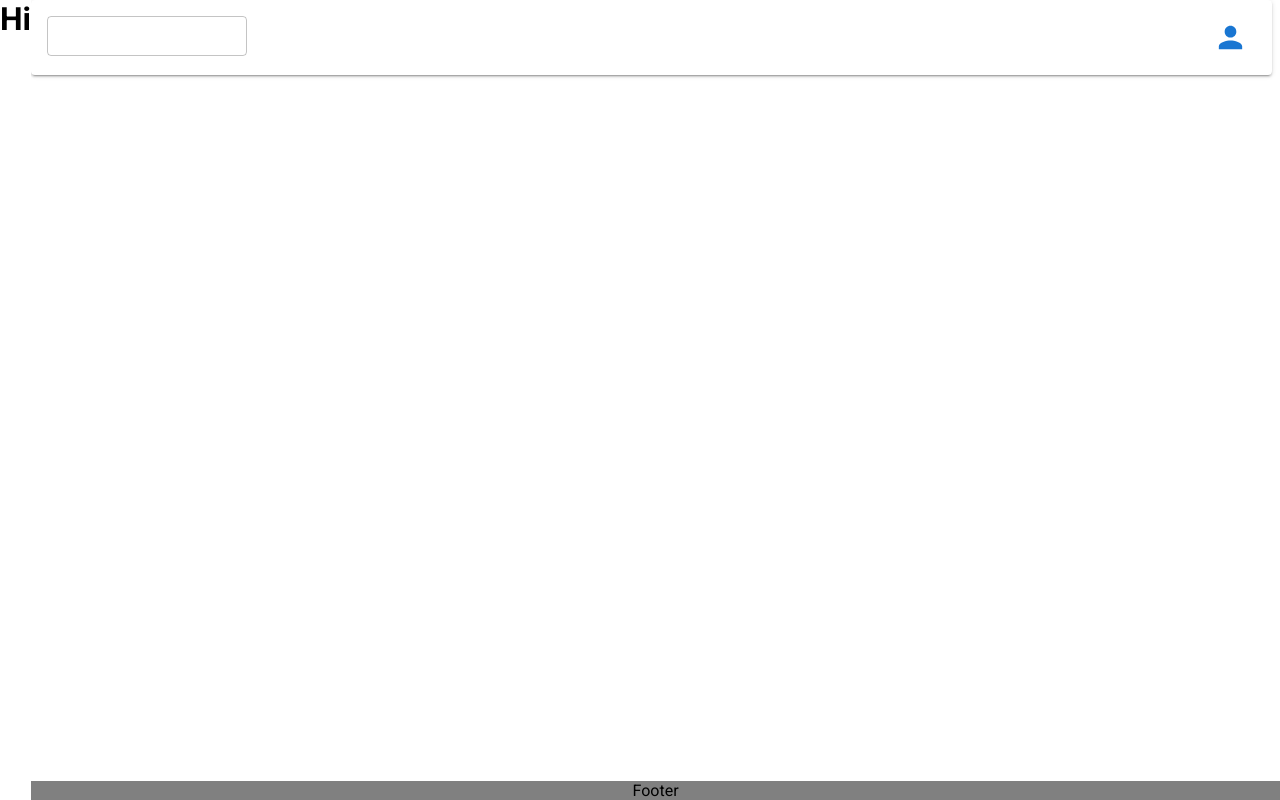
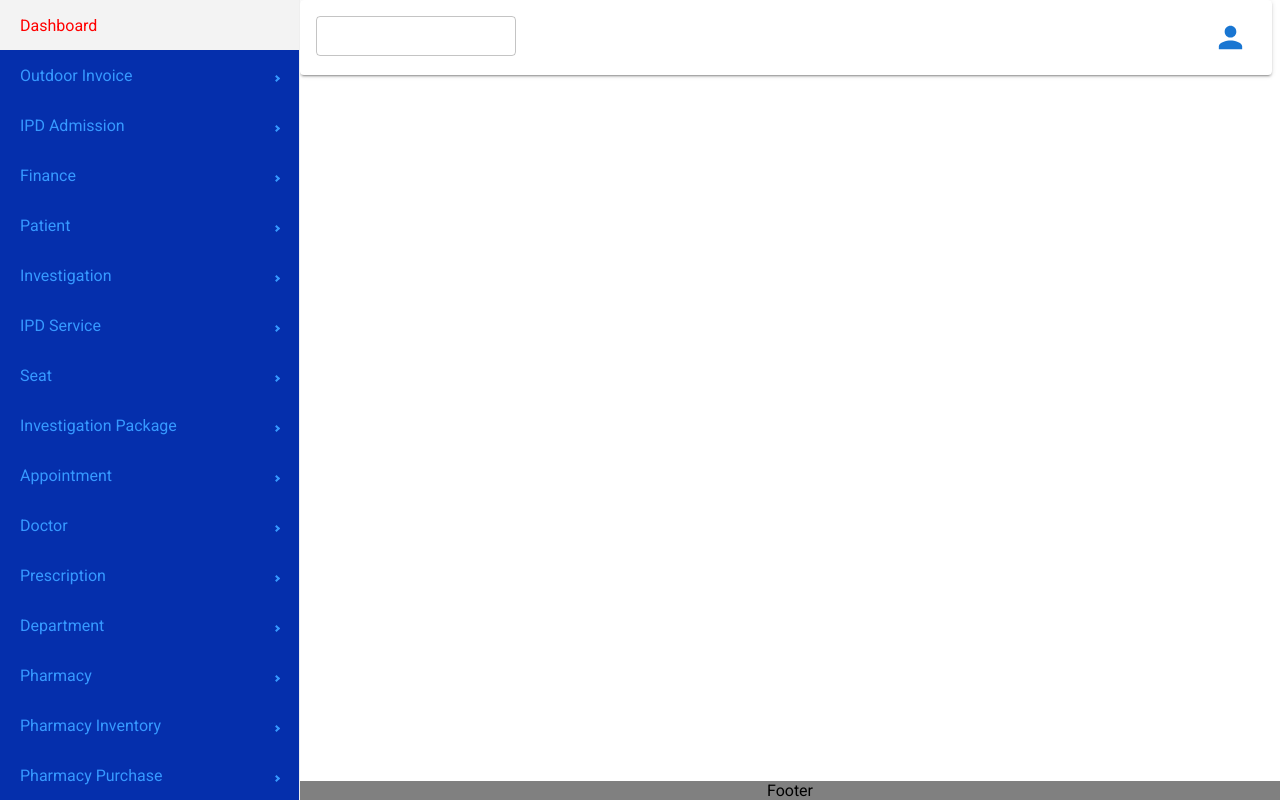
Before and after one commit to mdahsanulkabir/hospital-management-app-frontend-april-2023, a React (Vite) app: page /layout in a window 1280 px wide. Built offline with nearby package versions, Linux system fonts and the light colour scheme.

Commit message:
sidebar list prepared

```diff
--- a/src/app/global/Layout.tsx
+++ b/src/app/global/Layout.tsx
@@ -1,16 +1,15 @@
 import { Box } from '@mui/material'
 import TopBar from '../../components/Topbar';
-import AppSideBar from '../../components/Sidebar';
 import { Outlet } from 'react-router-dom';
+import MySidebar from '../../components/MySidebar';
 
 const Layout = () => {
-
 
 
     return (
 
             <Box sx={{display:'flex', width:'100%', height:'100vh'}}>
-                <AppSideBar />
+                <MySidebar />
                 <Box sx={{display:'flex', flexDirection:'column', width:'100%', height:'100vh', overflowY:"scroll",maxHeight:'100vh'}}>
                     <TopBar/>
                     <Outlet />
--- a/src/app/pages/Dashboard.tsx
+++ b/src/app/pages/Dashboard.tsx
@@ -3,7 +3,7 @@ import React from 'react';
 const Dashboard = () => {
     return (
         <div>
-
+            sdfsfsdf
         </div>
     );
 };
--- /dev/null
+++ b/src/components/MySidebar.tsx
@@ -0,0 +1,173 @@
+import  {
+    ProSidebarProvider,
+    Sidebar, Menu, MenuItem, SubMenu, useProSidebar, sidebarClasses, menuClasses
+}  from 'react-pro-sidebar'
+
+const MySidebar = () => {
+    return (
+        <ProSidebarProvider>
+            <Sidebar
+                width="300px"
+                defaultCollapsed={false}
+                rootStyles={{
+                    [`.${sidebarClasses.container}`]: {
+                      backgroundColor: '#052fac',
+                    },
+                    [`.${menuClasses.root}`]:{
+                        color: '#3699ff',
+                    },
+                    [`.${menuClasses.menuItemRoot}:hover`]:{
+                        color: 'red',
+                    },
+                  }}
+            >
+                <Menu color='#3699ff'>
+                    <MenuItem> Dashboard </MenuItem>
+                    <SubMenu label="Outdoor Invoice">
+                        <MenuItem> New Invoice </MenuItem>
+                        <MenuItem> All Invoice </MenuItem>
+                    </SubMenu>
+                    <SubMenu label="IPD Admission">
+                        <MenuItem> New Admission </MenuItem>
+                        <MenuItem> Draft Admission </MenuItem>
+                        <MenuItem> Final Admission </MenuItem>
+                        <MenuItem> All Admission </MenuItem>
+                    </SubMenu>
+                    <SubMenu label="Finance">
+                        <MenuItem> New Income </MenuItem>
+                        <MenuItem> New Expense </MenuItem>
+                        <MenuItem> IPD Income </MenuItem>
+                        <MenuItem> Outdoor Income </MenuItem>
+                        <MenuItem> Pharmacy Income </MenuItem>
+                        <MenuItem> IPD Expense </MenuItem>
+                        <MenuItem> Outdoor Expense </MenuItem>
+                        <MenuItem> Pharmacy Expense </MenuItem>
+                        <MenuItem> All Income </MenuItem>
+                        <MenuItem> All Expense </MenuItem>
+                        <MenuItem> All Record </MenuItem>
+                    </SubMenu>
+                    <SubMenu label="Patient">
+                        <MenuItem> New Patient </MenuItem>
+                        <MenuItem> Active Patient </MenuItem>
+                        <MenuItem> Banned Patient </MenuItem>
+                        <MenuItem> All Patient </MenuItem>
+                    </SubMenu>
+                    <SubMenu label="Investigation">
+                        <MenuItem> New Investigation </MenuItem>
+                        <MenuItem> All Investigation </MenuItem>
+                        <MenuItem> Equipment </MenuItem>
+                    </SubMenu>
+                    <SubMenu label="IPD Service">
+                        <MenuItem> New Service </MenuItem>
+                        <MenuItem> All IPD Service </MenuItem>
+                        <MenuItem> IPD Service Type </MenuItem>
+                    </SubMenu>
+                    <SubMenu label="Seat">
+                        <MenuItem> New Seat </MenuItem>
+                        <MenuItem> All Seat </MenuItem>
+                    </SubMenu>
+                    <SubMenu label="Investigation Package">
+                        <MenuItem> New Package </MenuItem>
+                        <MenuItem> All Package </MenuItem>
+                    </SubMenu>
+                    <SubMenu label="Appointment">
+                        <MenuItem> New Appointment </MenuItem>
+                        <MenuItem> All Appointment </MenuItem>
+                    </SubMenu>
+                    <SubMenu label="Doctor">
+                        <MenuItem> New Doctor </MenuItem>
+                        <MenuItem> Active Doctor </MenuItem>
+                        <MenuItem> Inactive Doctor </MenuItem>
+                        <MenuItem> All Doctor </MenuItem>
+                    </SubMenu>
+                    <SubMenu label="Prescription">
+                        <MenuItem> New Prescription </MenuItem>
+                        <MenuItem> All Prescription </MenuItem>
+                    </SubMenu>
+                    <SubMenu label="Department">
+                        <MenuItem> New Department </MenuItem>
+                        <MenuItem> All Department </MenuItem>
+                    </SubMenu>
+                    <SubMenu label="Pharmacy">
+                        <MenuItem> New Pharmacy </MenuItem>
+                        <MenuItem> All Pharmacy </MenuItem>
+                    </SubMenu>
+                    <SubMenu label="Pharmacy Inventory">
+                        <MenuItem> New Pharmacy Inventory </MenuItem>
+                        <MenuItem> All Pharmacy Inventory </MenuItem>
+                    </SubMenu>
+                    <SubMenu label="Pharmacy Purchase">
+                        <MenuItem> New Pharmacy Purchase </MenuItem>
+                        <MenuItem> All Pharmacy Purchase </MenuItem>
+                    </SubMenu>
+                    <SubMenu label="Pharmacy Vendor">
+                        <MenuItem> New Pharmacy Vendor </MenuItem>
+                        <MenuItem> All Pharmacy Vendor </MenuItem>
+                    </SubMenu>
+                    <SubMenu label="Pharmacy Invoice">
+                        <MenuItem> New Pharmacy Invoice </MenuItem>
+                        <MenuItem> All Pharmacy Invoice </MenuItem>
+                    </SubMenu>
+                    <SubMenu label="Drug">
+                        <MenuItem> New Drug </MenuItem>
+                        <MenuItem> All Drug </MenuItem>
+                    </SubMenu>
+                    <SubMenu label="Notice">
+                        <MenuItem> New Notice </MenuItem>
+                        <MenuItem> All Notice </MenuItem>
+                    </SubMenu>
+                    <MenuItem>Sample Collection</MenuItem>
+                    <MenuItem>Report Management</MenuItem>
+                    <SubMenu label="Report">
+                        <MenuItem> IPD Report </MenuItem>
+                        <MenuItem> Outdoor Report </MenuItem>
+                        <MenuItem> Pharmacy Report </MenuItem>
+                        <MenuItem> P. Inventory Report </MenuItem>
+                        <MenuItem> Appointment Report </MenuItem>
+                        <MenuItem> Referral Report </MenuItem>
+                        <MenuItem> Investigation (inv) Report </MenuItem>
+                        <MenuItem> Investigation (status) Report </MenuItem>
+                        <MenuItem> Investigation (ref.) Report </MenuItem>
+                        <MenuItem> Admissions by Doctor Report </MenuItem>
+                        <MenuItem> Income Report </MenuItem>
+                        <MenuItem> Expense Report </MenuItem>
+                        <MenuItem> Overview Report </MenuItem>
+                        <MenuItem> Growth Report </MenuItem>
+                        <MenuItem> Profit/Loss Report </MenuItem>
+                    </SubMenu>
+                    <SubMenu label="User">
+                        <MenuItem> New User </MenuItem>
+                        <MenuItem> Active User </MenuItem>
+                        <MenuItem> Pending User </MenuItem>
+                        <MenuItem> Banned User </MenuItem>
+                        <MenuItem> All User </MenuItem>
+                    </SubMenu>
+                    <SubMenu label="Human Resources">
+                        <MenuItem> Employees </MenuItem>
+                        <MenuItem> Attendance </MenuItem>
+                        <MenuItem> Leave </MenuItem>
+                        <MenuItem> Shift </MenuItem>
+                        <MenuItem> Loan </MenuItem>
+                        <MenuItem> Pay Grade </MenuItem>
+                        <MenuItem> Payroll </MenuItem>
+                        <MenuItem> Holidays </MenuItem>
+                    </SubMenu>
+                    <SubMenu label="Setting">
+                        <MenuItem> Hospital Setting </MenuItem>
+                        <MenuItem> IPD/Indoor Setting </MenuItem>
+                        <MenuItem> Outdoor Setting </MenuItem>
+                    </SubMenu>
+                    <SubMenu label="System">
+                        <MenuItem> Backup </MenuItem>
+                        <MenuItem> Totem </MenuItem>
+                        <MenuItem> Horizon </MenuItem>
+                        <MenuItem> Logs </MenuItem>
+                    </SubMenu>
+                </Menu>
+
+            </Sidebar>
+        </ProSidebarProvider>
+    );
+};
+
+export default MySidebar;
--- a/src/components/Sidebar.tsx
+++ /dev/null
@@ -1,12 +0,0 @@
-import  { ProSidebarProvider }  from 'react-pro-sidebar'
-
-const Sidebar = () => {
-    return (
-        <ProSidebarProvider>
-
-        <h1>Hi</h1>
-      </ProSidebarProvider>
-    );
-};
-
-export default Sidebar;
```
